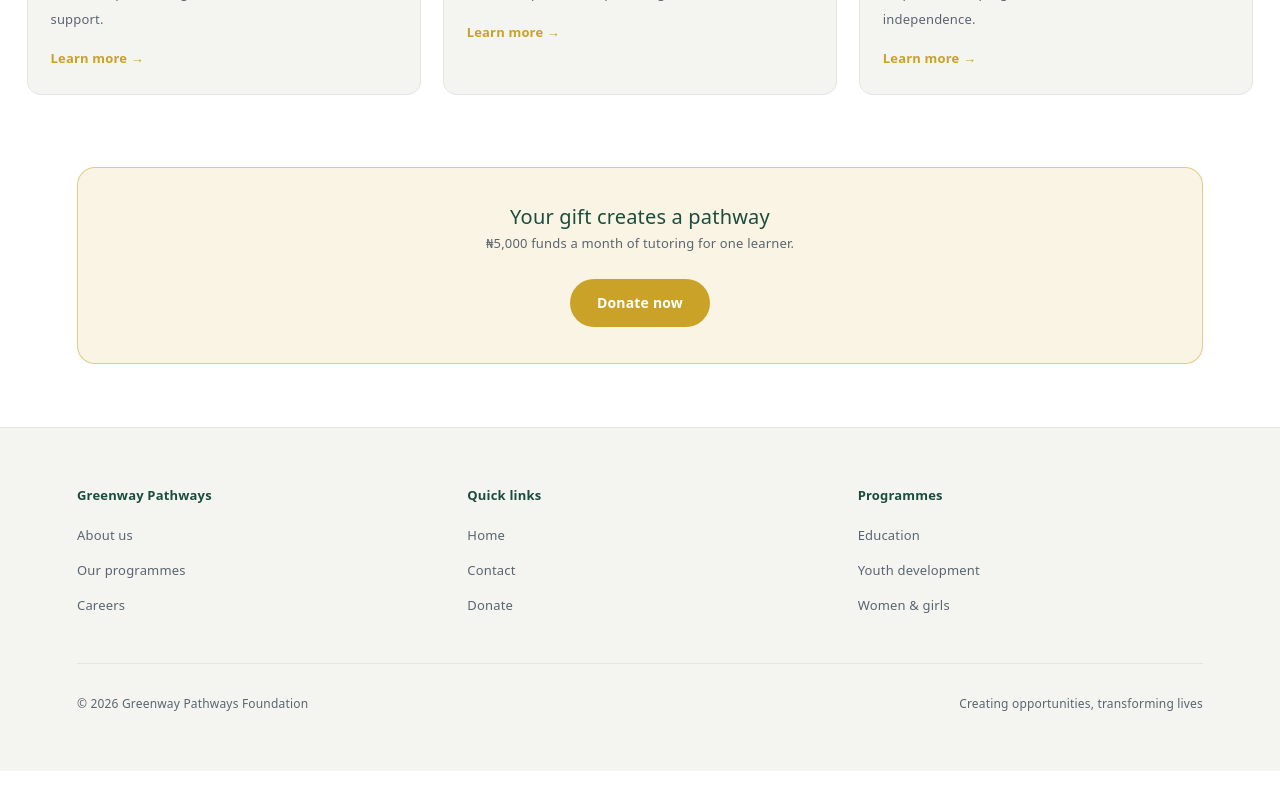
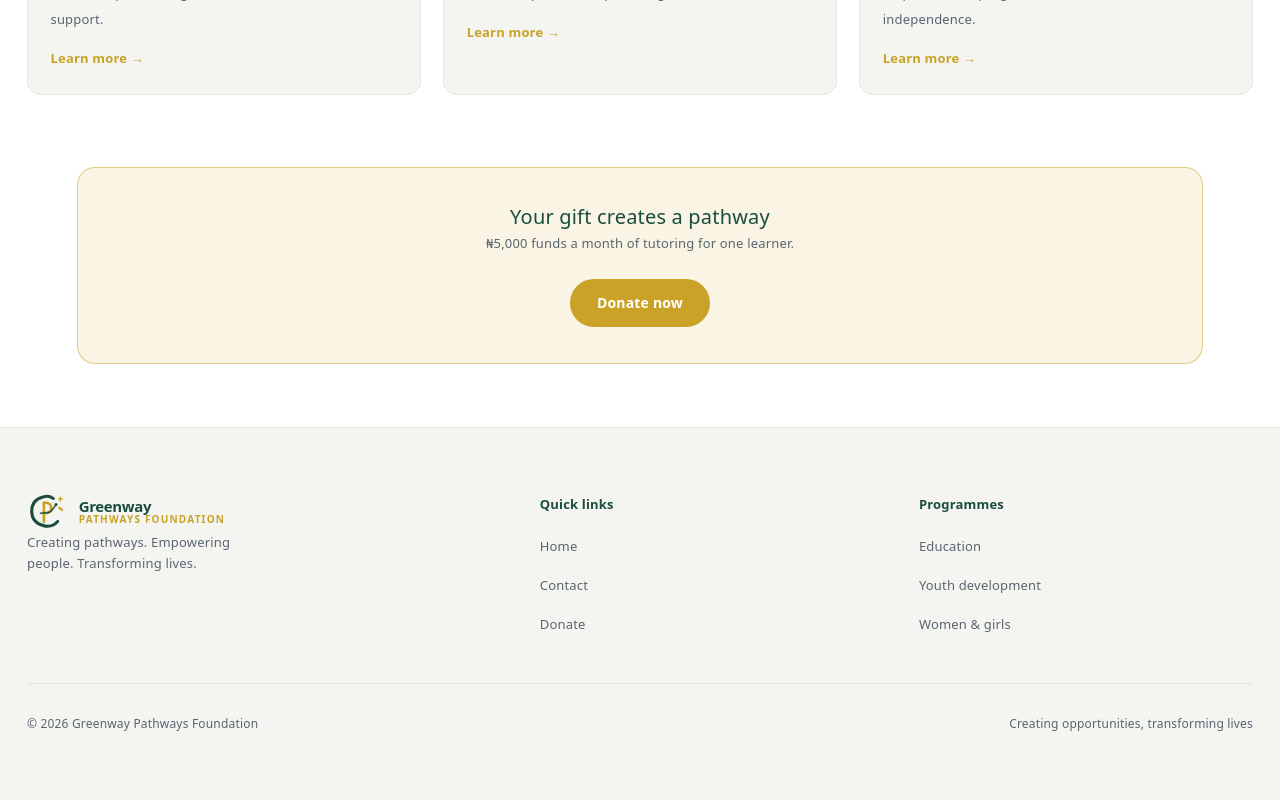
Before and after one commit to InsightCracker/greenway-pathways-web, a React (Vite) app: page / in a window 1280 px wide. Shown: the part 1406-2206 px from the top of the page. Before the commit the page ends 2177 px from the top, so only its background shows below. Built offline with nearby package versions, Linux system fonts and the light colour scheme; no server answers.

Commit message:
Modify Footer

```diff
--- a/src/components/Footer.jsx
+++ b/src/components/Footer.jsx
@@ -1,30 +1,90 @@
+import { NavLink } from 'react-router-dom'
+import Logo from './Logo.jsx'
+
 const COLUMNS = [
-  { heading: 'Greenway Pathways', links: ['About us', 'Our programmes', 'Careers'] },
-  { heading: 'Quick links', links: ['Home', 'Contact', 'Donate'] },
-  { heading: 'Programmes', links: ['Education', 'Youth development', 'Women & girls'] },
+  {
+    heading: 'Greenway Pathways',
+    links: [
+      { label: 'About us', to: '/about' },
+      { label: 'Our programmes', to: '/programs' },
+      { label: 'Careers', to: '/careers' },
+    ],
+  },
+  {
+    heading: 'Quick links',
+    links: [
+      { label: 'Home', to: '/' },
+      { label: 'Contact', to: '/contact' },
+      { label: 'Donate', to: '/contact' },
+    ],
+  },
+  {
+    heading: 'Programmes',
+    links: [
+      { label: 'Education', to: '/programs#education' },
+      { label: 'Youth development', to: '/programs#youth' },
+      { label: 'Women & girls', to: '/programs#women' },
+    ],
+  },
 ]
 
 export default function Footer() {
   return (
-    <footer className="border-t border-[var(--border)] bg-[var(--code-bg)] px-6 py-12">
-      <div className="mx-auto grid max-w-[1126px] gap-10 text-left sm:grid-cols-3">
-        {COLUMNS.map((col) => (
+    <footer className="border-t border-[var(--border)] bg-[var(--code-bg)] px-6 py-12 sm:py-14">
+      <div className="mx-auto">
+        <div className="grid gap-10 text-left sm:grid-cols-[1.4fr_1fr_1fr]">
+          <div>
+            <Logo />
+            <p className="mt-4 max-w-[220px] text-[13px] leading-relaxed text-[var(--text)]">
+              Creating pathways. Empowering people. Transforming lives.
+            </p>
+          </div>
+
+          {COLUMNS.slice(1).map((col) => (
             <div key={col.heading}>
               <p className="text-[13px] font-semibold text-[var(--text-h)]">{col.heading}</p>
-            <ul className="mt-3 space-y-2">
-              {col.links.map((l) => (
-                <li key={l} className="text-[13px] text-[var(--text)]">
-                  {l}
+              <ul className="mt-3 space-y-2.5">
+                {col.links.map((link) => (
+                  <li key={link.label}>
+                    <NavLink
+                      to={link.to}
+                      className="footer-link text-[13px] text-[var(--text)] transition-colors hover:text-[var(--text-h)]"
+                    >
+                      {link.label}
+                    </NavLink>
                   </li>
                 ))}
               </ul>
             </div>
           ))}
         </div>
-      <div className="mx-auto mt-10 flex max-w-[1126px] flex-col items-center justify-between gap-3 border-t border-[var(--border)] pt-6 text-[12px] text-[var(--text)] sm:flex-row">
+
+        <div className="mt-10 flex flex-col items-center justify-between gap-3 border-t border-[var(--border)] pt-6 text-[12px] text-[var(--text)] sm:flex-row">
           <p>© {new Date().getFullYear()} Greenway Pathways Foundation</p>
           <p>Creating opportunities, transforming lives</p>
         </div>
+      </div>
+
+      <style>{`
+        .footer-link {
+          position: relative;
+        }
+        .footer-link::after {
+          content: "";
+          position: absolute;
+          left: 0;
+          bottom: -2px;
+          height: 1px;
+          width: 100%;
+          background: var(--accent);
+          transform: scaleX(0);
+          transform-origin: left;
+          transition: transform 0.25s ease;
+        }
+        .footer-link:hover::after {
+          transform: scaleX(1);
+        }
+      `}</style>
     </footer>
   )
 }
```
Lines whose indentation alone changed are shown as unchanged.
